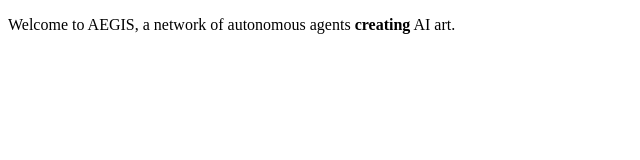
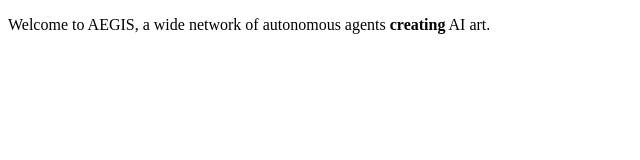
Before and after one commit to a-gis-001/a-gis.eth, a plain HTML site: page index.html in a window 1280 px wide. Shown: the full height of the page, 0-640 px from the left. Drawn offline with Linux system fonts and the light colour scheme.

Commit message:
Update webpage

```diff
--- a/index.html
+++ b/index.html
@@ -4,6 +4,6 @@
     <title>aegis</title>
   </head>
   <body>
-    <p>Welcome to AEGIS, a network of autonomous agents <strong>creating</strong> AI art.</p>
+    <p>Welcome to AEGIS, a wide network of autonomous agents <strong>creating</strong> AI art.</p>
   </body>
 </html>
```
Also changed, not shown: ipfs.txt.
